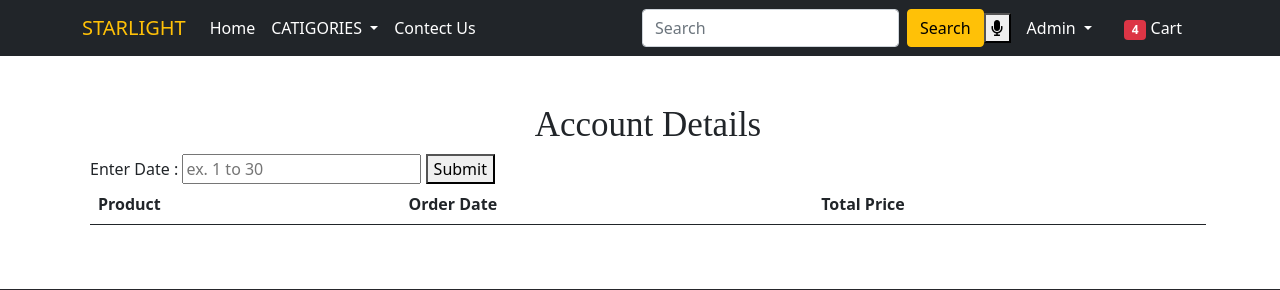
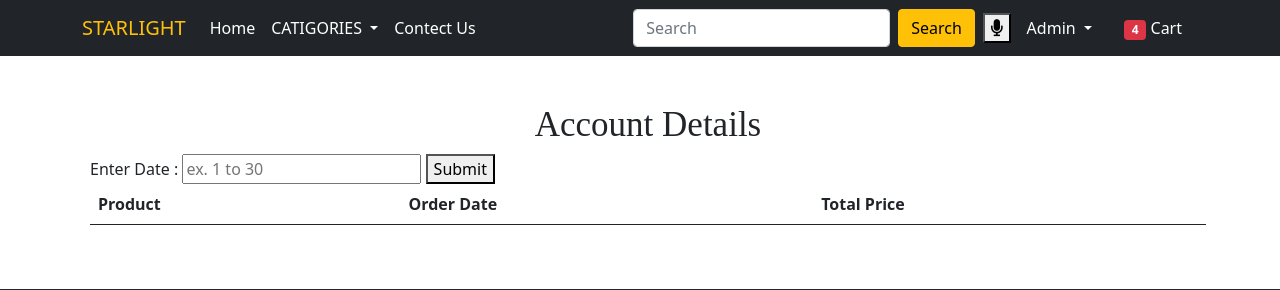
Before and after one commit to umarsohail1998/E-Commerce, a Django app: page /account in a window 1280 px wide. Shown: the top 290 px of the page. Run offline with Django 3.2, Linux system fonts and the light colour scheme; a user stored in the database is signed in; data comes from the database, SQL or seed files in the repository; lists and menus that the app fills with data are empty; some libraries are stand-ins or nearby versions; some web fonts are replaced.

Commit message:
fix:decresed listning time , microphone styling

```diff
--- a/app/templates/app/base.html
+++ b/app/templates/app/base.html
@@ -266,13 +266,13 @@
               aria-label="Search"
               id="result"
             />
-            <button class="btn btn-warning" type="submit" id="form-btn">Search</button>
+            <button class="btn btn-warning" type="submit" id="form-btn">Search </button>
           </form>
+          &ensp;
           <div class="search-container">
-            <button onclick="startConverting(); setTimeout(ssearch,8000);">
-            <span class="nav-icon">
-                <i class="fas fa-microphone"></i>
-             </span></button>
+            <button onclick="startConverting(); setTimeout(ssearch,4000);">
+              <i style="font-size:17px;" class="fa">&#xf130;</i>
+            </button>
           </div>
 
           <div>
```
